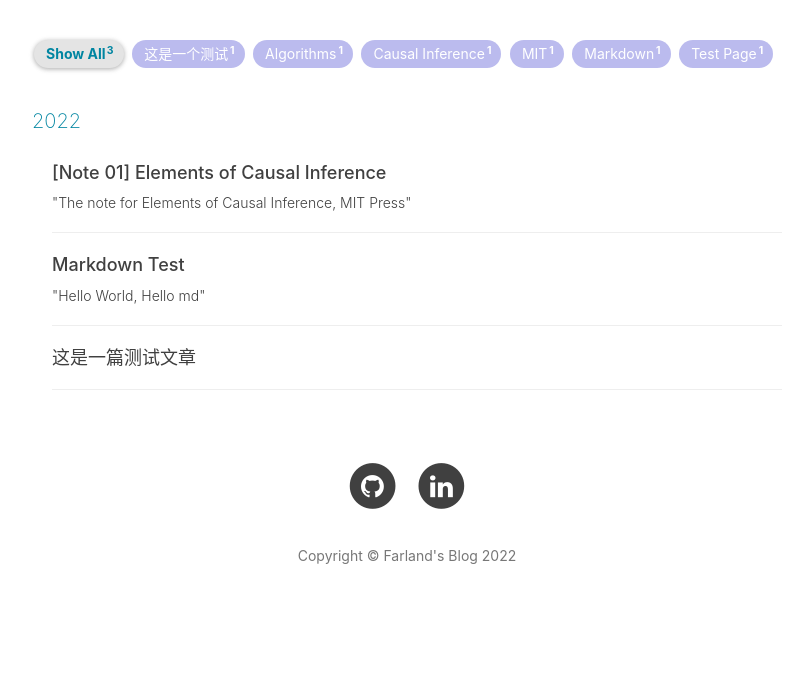
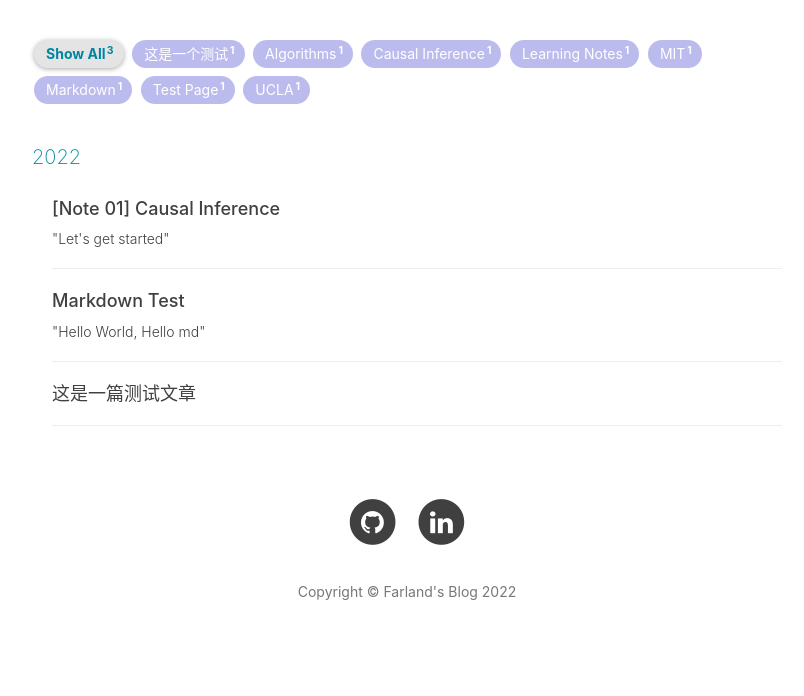
Before and after one commit to Farrrrland/Farrrrland.github.io, a Jekyll site: the page built from archive.html, in a window 1280 px wide. Shown: the part 228-924 px from the top of the page, without its empty margins (233-1037 px from the left). Built offline with Jekyll 4.4.1, drawn with Linux system fonts in a browser that asks for light colours; nearby versions of some CDN libraries; comment, search, counter and statistics services are not loaded; before the commit the page ends 900 px from its top, so only the background shows below that.

Commit message:
add ref books

```diff
--- a/_posts/casuality/2022-11-02-eci-note-1.md
+++ b/_posts/casuality/2022-11-02-eci-note-1.md
@@ -1,7 +1,7 @@
 ---
 layout:     post
-title:      "[Note 01] Elements of Causal Inference"
-subtitle:   " \"The note for Elements of Causal Inference, MIT Press\""
+title:      "[Note 01] Causal Inference"
+subtitle:   " \"Let's get started\""
 date:       2022-11-02 13:52:00
 author:     "Farland"
 header-img: "img/post-bg/bg-causality.jpg"
@@ -9,14 +9,19 @@
 tags:
     - Causal Inference
     - MIT
+    - UCLA
     - Algorithms
+    - Learning Notes
 ---
 
 > 墨迹了很久，终于准备先系统地看看书 —— Farland
 
 [Jump to contents ](#build)
 
-因为现在准备做 AIOps 相关的方向，需要学(è)习(bǔ)一些 causal inference 的内容。那么先从 Elements of Causal Inference 这本书开始学起吧。
+This series is the learning note of causal inference, based on the two books</br>
+
+[Causal Inference In Statistics, A Primer. Judea Pearl et al.](http://bayes.cs.ucla.edu/PRIMER/)</br>
+[Elements of Causal Inference. Jonas Peters et al.](https://mitpress.mit.edu/9780262037310/elements-of-causal-inference/)
 
 <p id = "build"></p>
 
```
